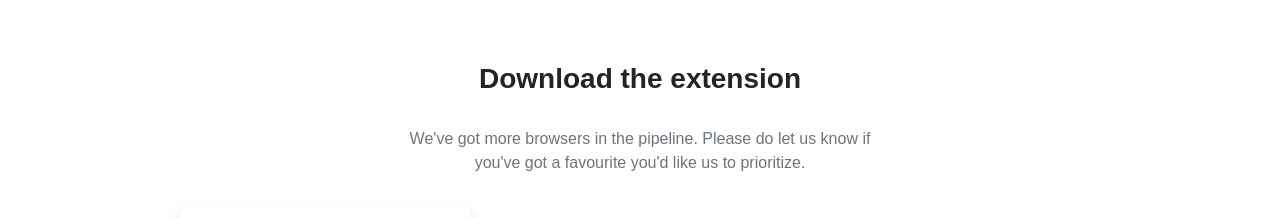
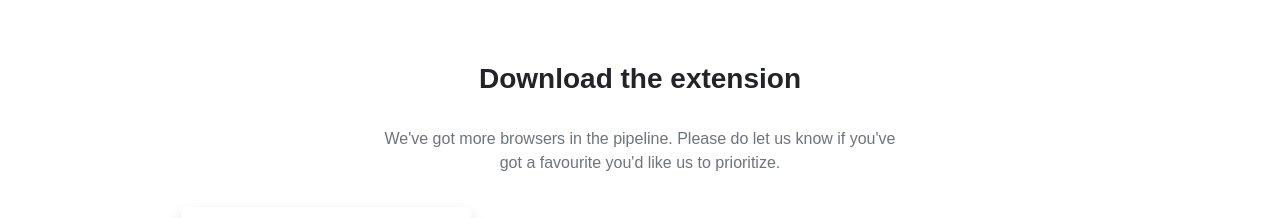
Before and after one commit to mariano-farace/ITA-React-Sprint2, a website: page index.html in a window 1280 px wide. Shown: the part 1440-1658 px from the top of the page. Drawn offline with nearby package versions, Linux system fonts and the light colour scheme.

Commit message:
Improve spacing

```diff
--- a/index.html
+++ b/index.html
@@ -100,7 +100,7 @@
 
   <section class="row container-fluid pt-6 pt-md-5  px-0 mx-0">
     <h3 class="col-12 fw-semibold text-center pt-5 pb-3">Features</h3>
-    <p class="col-12 col-md-5 text-secondary fs-6 text-center pb-3 px-4 px-md-0 mx-md-auto">
+    <p class="col-12 col-md-5 text-secondary fs-6 text-center px-4 px-md-0 mx-md-auto  pb-3">
       Our aim is to make it quick and easy for you to access your favourite
       websites. Your bookmarks sync between your devices so you can access
       them on the go.
@@ -215,8 +215,8 @@
     <h3 class="col-12 fw-semibold text-center pt-5 pb-3 pb-md-4">
       Download the extension
     </h3>
-    <p class="col-12 text-secondary fs-6 text-center pb-3">
-      We've got more browsers in the pipeline. Please do let us know if <br />
+    <p class="col-12 col-md-5 text-secondary fs-6 text-center pb-3 px-4 px-md-0 mx-md-auto">
+      We've got more browsers in the pipeline. Please do let us know if
       you've got a favourite you'd like us to prioritize.
     </p>
 
```
